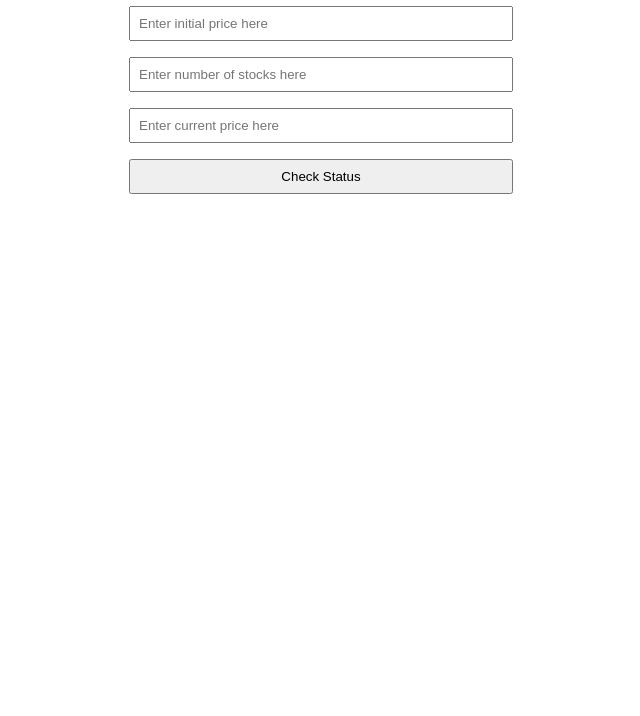
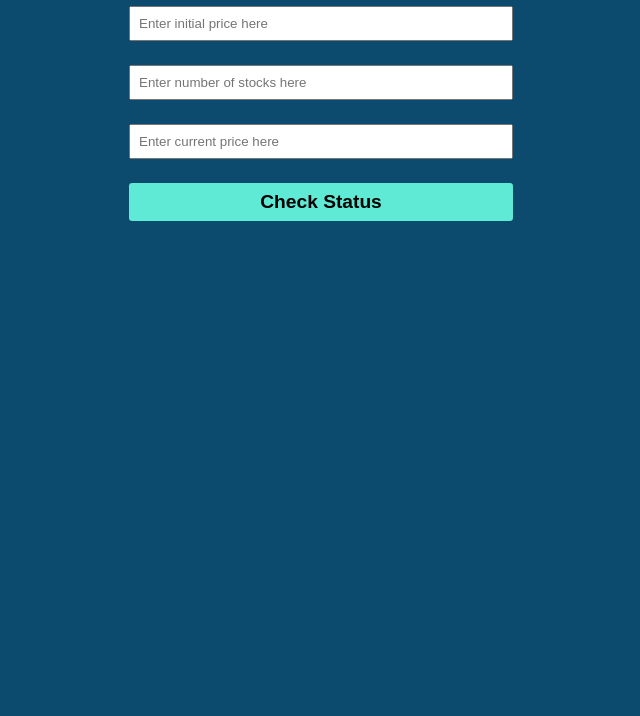
Before and after one commit to linkinsunil/stock-purchase-profit-or-loss, a plain HTML site: page index.html in a window 1280 px wide. Shown: the part 84-800 px from the top of the page, without its empty margins (319-959 px from the left). Drawn offline with Linux system fonts and the light colour scheme.

Commit message:
styling done

```diff
--- a/main.css
+++ b/main.css
@@ -1,4 +1,14 @@
 @import url('https://fonts.googleapis.com/css2?family=Montserrat&display=swap');
+
+:root {
+    --primary-dark : #0C4A6E;
+    --primary-light: #5EEAD4;
+}
+
+body{
+    color: var(--primary-light);
+    background-color: var(--primary-dark);
+}
 
 .container{
     display: flex;
@@ -9,16 +19,22 @@
 }
 
 input{
-    margin-bottom: 1rem;
+    margin-bottom: 1.5rem;
     padding: .5rem;
 }
 
 button{
     padding:0.5rem;
+    background-color: var(--primary-light);
+    border: none;
+    border-radius: .2rem;
+    font-size: larger;
+    font-weight: bold;
 }
 #message{
-    margin-top: 1rem;
+    margin-top: 2rem;
     text-align: center;
     font-size: large;
     font-weight: bold;
+    border: none;
 }
```
